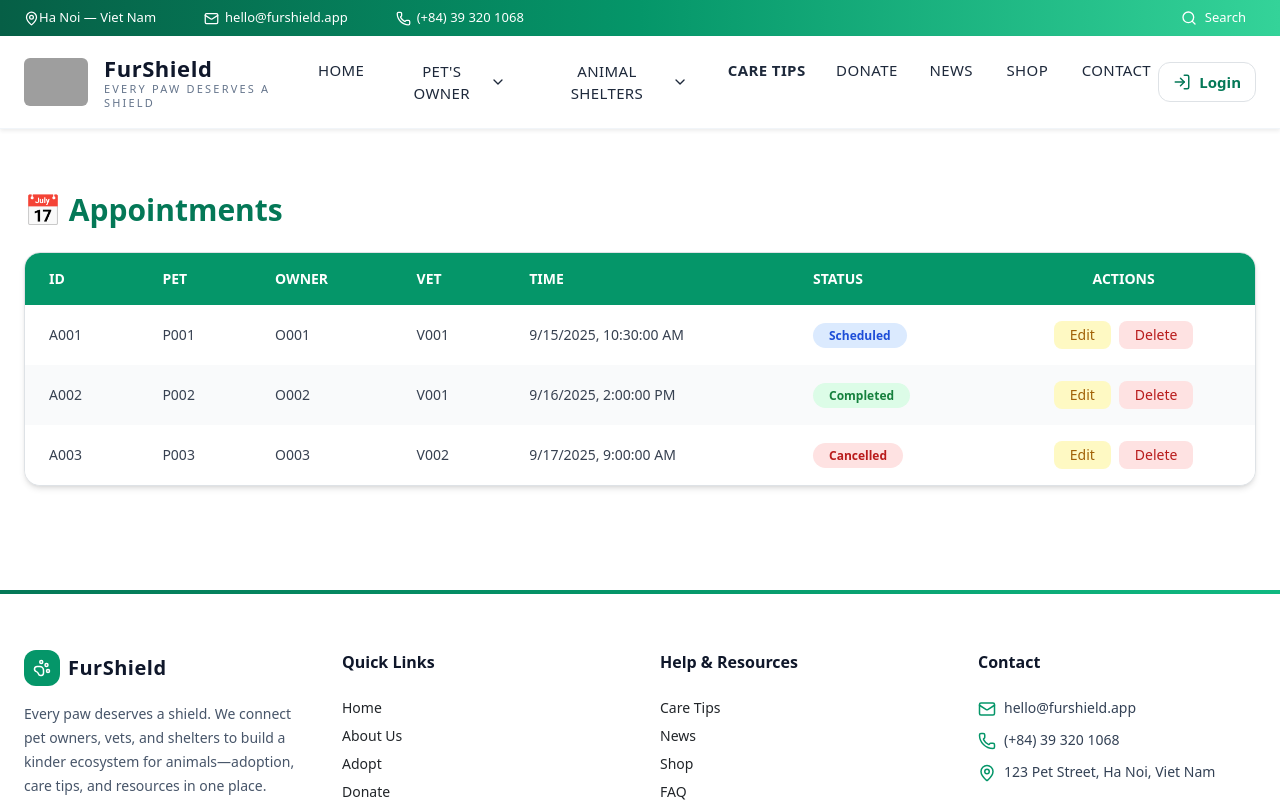
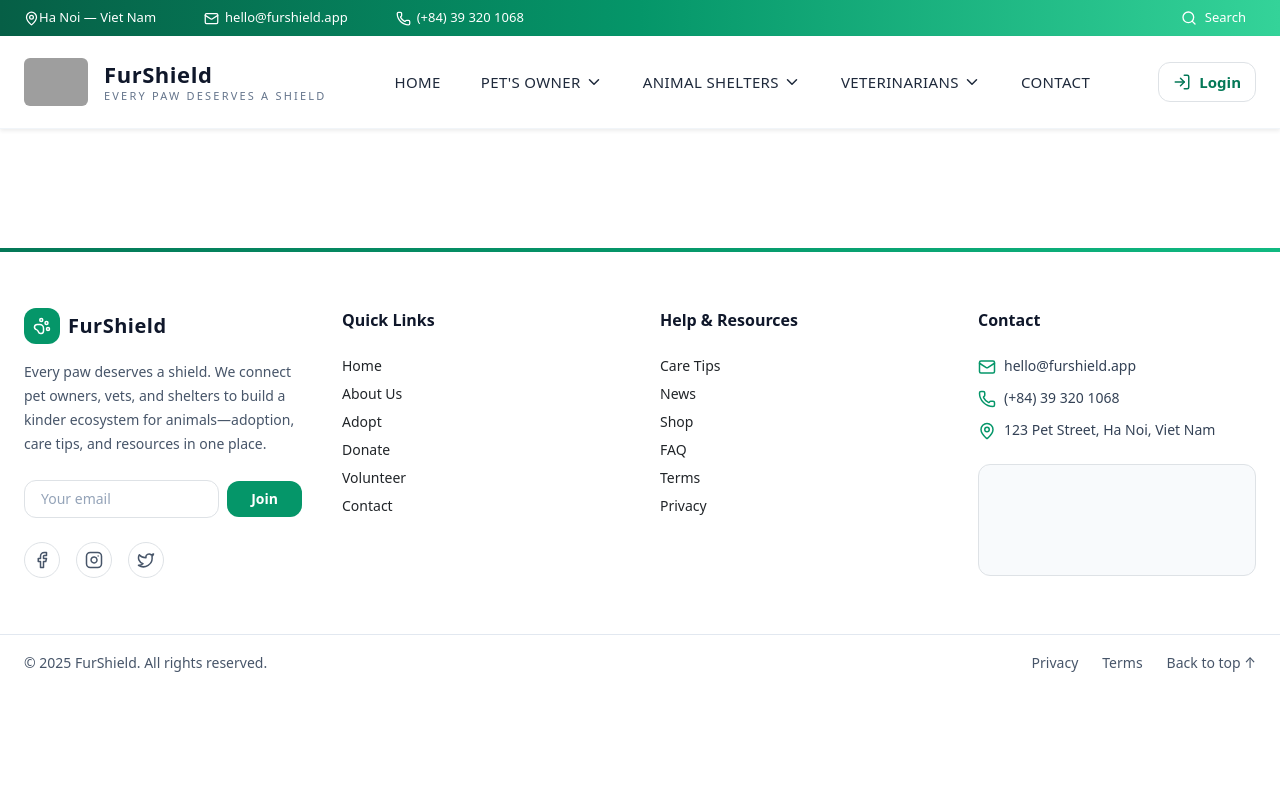
Before and after one commit to VIEhackersama/Aptech88, a React (Vite) app in the folder FRONTEND/: page /care-tips/appointments in a window 1280 px wide. Shown: the top 802 px of the page. Built offline with nearby package versions, Linux system fonts and the light colour scheme; grey boxes are pictures that could not be loaded.

Commit message:
1 (#40)
Co-authored-by: D.Pham <74607020+VIEhackersama@users.noreply.github.com>

```diff
--- a/FRONTEND/src/App.tsx
+++ b/FRONTEND/src/App.tsx
@@ -23,11 +23,11 @@ export default function App() {
             <Route path="/about" element={<About />} />
             <Route path="/login" element={<Login />} />
             <Route
-              path="/care-tips/appointments"
+              path="/veter/appointments"
               element={<AppointmentsPage />}
             />
             <Route
-              path="/care-tips/health-records"
+              path="/veter/health-records"
               element={<HealthRecordsPage />}
             />
             <Route path="/contact" element={<Contact />} />
--- a/FRONTEND/src/components/layout/Header.tsx
+++ b/FRONTEND/src/components/layout/Header.tsx
@@ -57,13 +57,10 @@ export default function Header() {
       { name: "Surrender", path: "/adopt/surrender" },
     ],
   },
-
-  { name: "Care Tips", path: "/care-tips", children: [] },
-
-
-  { name: "Donate", path: "/volunteer", children: [] },
-  { name: "News", path: "/news", children: [] },
-  { name: "Shop", path: "/shop", children: [] },
+  { name: "Veterinarians", path: "/veter", children: [
+    { name: "Appointment", path: "/veter/appointments" },
+    { name: "Health records", path: "/veter/health-records" },
+  ] },
   { name: "Contact", path: "/contact", children: [] },
 ];
 
```
